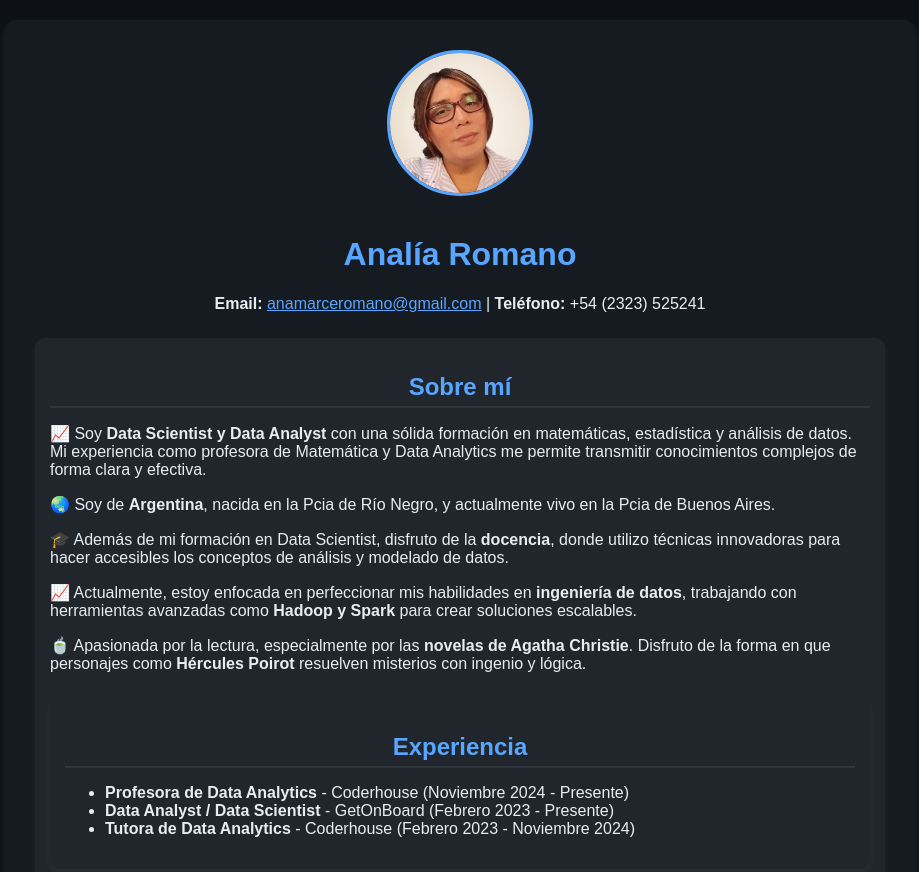
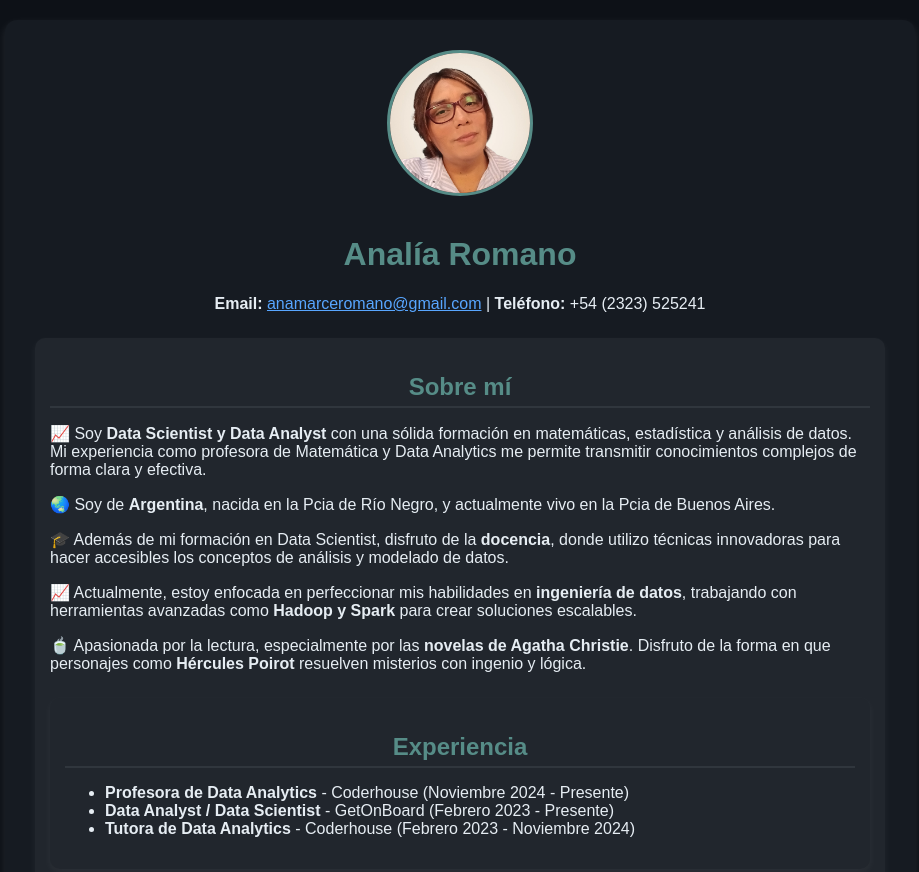
Before and after one commit to AnaMarce5059/anamarce5059.github.io, a plain HTML site: page index.html in a window 1280 px wide. Shown: the top 872 px of the page, without its empty margins (180-1099 px from the left). Drawn offline with Linux system fonts and the light colour scheme.

Commit message:
Update index.html

```diff
--- a/index.html
+++ b/index.html
@@ -44,14 +44,14 @@
             width: 140px;
             height: 140px;
             border-radius: 50%;
-            border: 3px solid #58A6FF;
+            border: 3px solid #568C87;
             margin-bottom: 15px;
         }
 
         /* Títulos */
         h1, h2 {
             text-align: center;
-            color: #58A6FF;
+            color: #568C87;
         }
         h2 {
             border-bottom: 2px solid #30363D;
```
